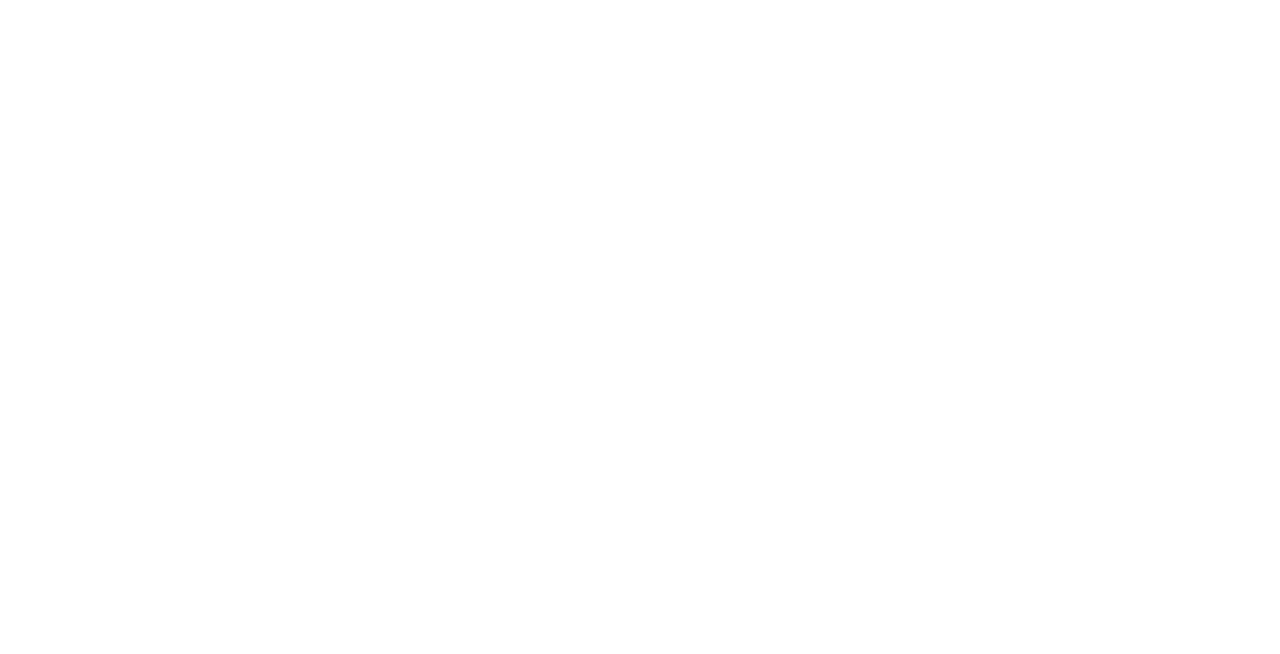
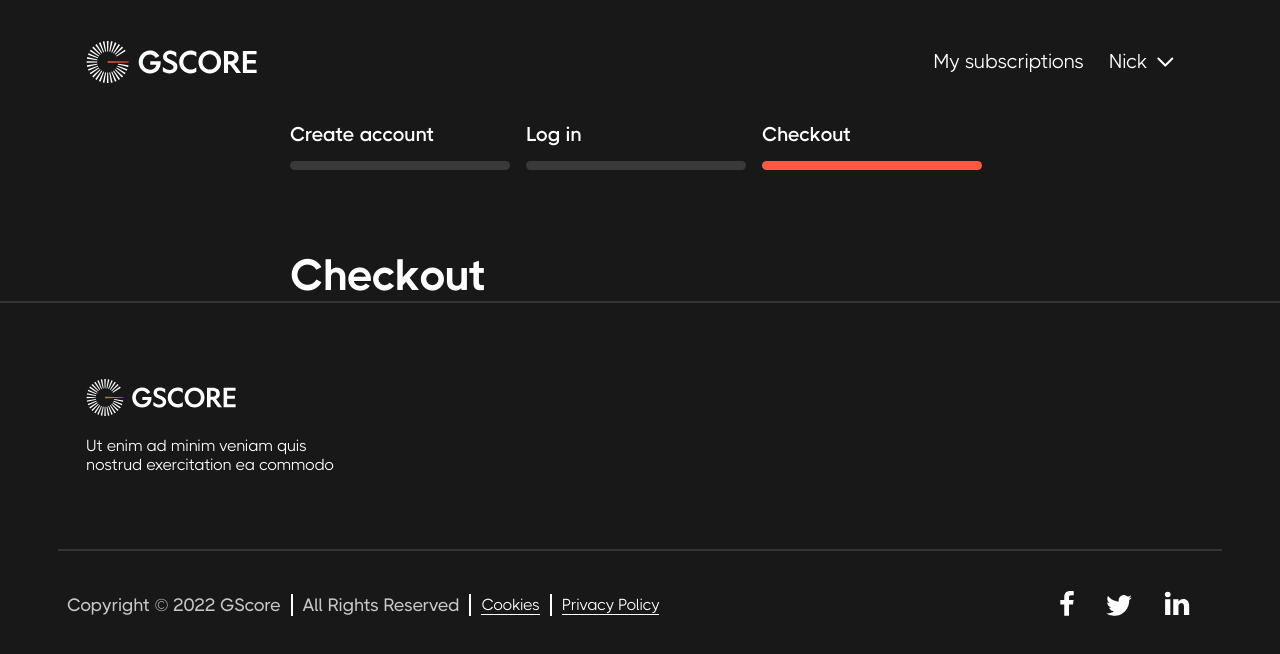
Before and after one commit to nick-felker/gscore, a Next.js app: page /checkout in a window 1280 px wide. Shown: the top 654 px of the page. Built offline with nearby package versions, Linux system fonts and the light colour scheme.

Commit message:
working on checkout/login/signup pages

```diff
--- a/pages/checkout.tsx
+++ b/pages/checkout.tsx
@@ -1,4 +1,5 @@
 import styled from "styled-components";
+import { Footer, Header, Offer, ProgresBar } from "../src";
 
 
 interface Props{
@@ -8,11 +9,55 @@
 function Checkout(props:Props){
     return(
         <>
+        <ExternalWrapper>
+            <Header/>
+            <InnerWrapper>
+                <ProgresBarsWrapper>
+                        <ProgresBarElementWrapper>
+                            <ProgresBar text="Create account" barColor="#393939" key={Math.random().toString()}/>
+                        </ProgresBarElementWrapper>
+                        <ProgresBarElementWrapper>
+                            <ProgresBar text="Log in" barColor="#393939" key={Math.random().toString()}/>
+                        </ProgresBarElementWrapper>
+                        <ProgresBarElementWrapper>
+                            <ProgresBar text="Checkout" barColor="#FC5842" key={Math.random().toString()}/>
+                        </ProgresBarElementWrapper>
+                </ProgresBarsWrapper>
+                <Offer text="Checkout"/>
 
 
+            </InnerWrapper>
+            <Footer/>
+        </ExternalWrapper>
         </>
     )
 }
 
 
+const ProgresBarElementWrapper = styled.div`
+    :nth-child(2){
+        margin-right: 16px;
+        margin-left: 16px;
+    }
+`
+
+const ProgresBarsWrapper = styled.div`
+    display: flex;
+    align-items: center;
+    margin-bottom: 80px;
+`
+
+const InnerWrapper = styled.div`
+    margin: 0 auto;
+    width: 700px;
+`
+
+
+const ExternalWrapper = styled.div`
+    background-color: #181818;
+    height: 100vh;
+`
+
+
+
 export default Checkout;
--- a/src/ui/button/index.tsx
+++ b/src/ui/button/index.tsx
@@ -6,13 +6,14 @@
     text: string;
     textColor: string;
     link: string;
+    bgColor?: string;
 }
 
 function Button(props:Props){
     return(
         <>
         <Link href={props.link}>
-            <Root textColor={props.textColor}>
+            <Root textColor={props.textColor} bgColor={props.bgColor}>
                 {props.text}
             </Root>
         </Link>
@@ -25,18 +26,20 @@
 
 interface RootProps{
     textColor: string;
+    bgColor: string | undefined;
 }
 
 
 const Root = styled.button<RootProps>`
     font-family: THICCCBOI;
-    color: ${props=>props.textColor};
+    color: ${props=>props.textColor || 'white'};
     font-weight: 500;
     font-size: 18px;
     padding: 26px 100px;
     outline: none;
     border: none;
     border-radius: 6px;
+    background-color: ${props=>props.bgColor};
     cursor: pointer;
     :hover{
         color: #DC2B2B;
--- a/src/ui/index.tsx
+++ b/src/ui/index.tsx
@@ -6,3 +6,4 @@
 export {default as OfferCard } from './offerCard';
 export {default as ProgresBar } from './progresBar';
 export {default as UserHamburgerMenu } from './userHamburgerMenu';
+export {default as Input} from './input';
--- /dev/null
+++ b/src/ui/input/index.tsx
@@ -0,0 +1,37 @@
+import styled from "styled-components";
+
+
+interface Props{
+    inputType: string;
+    placeholder: string;
+}
+
+function Input(props:Props){
+    return(
+        <>
+            <Root placeholder={props.placeholder} type={props.inputType}/>
+        </>
+    )
+}
+
+const Root = styled.input`
+    border-radius: 6px;
+    border: none;
+    outline: none;
+    caret-color: #FC5842;
+    font-family: THICCCBOI;
+    position: relative;
+    width: 100%;
+    font-size: 18px;
+    padding: 25px 0px 25px 25px;
+    background-color: white;
+    ::placeholder{
+        text-fill-color: red;
+        font-size: 18px;
+        color: #969696;
+        font-weight: 500;
+    }
+`
+
+
+export default Input;
--- a/src/ui/progresBar/index.tsx
+++ b/src/ui/progresBar/index.tsx
@@ -36,7 +36,7 @@
 }
 const Bar = styled.div<BarProps>`
     background-color: ${props=>props.bgColor};
-    height: 7px;
+    height: 9px;
     border-radius: 5px;
     margin-top: 15px;
     width: 220px;
```
Also changed, not shown: pages/login.tsx (+36 -5 lines), pages/signup.tsx (+30 -5 lines).
